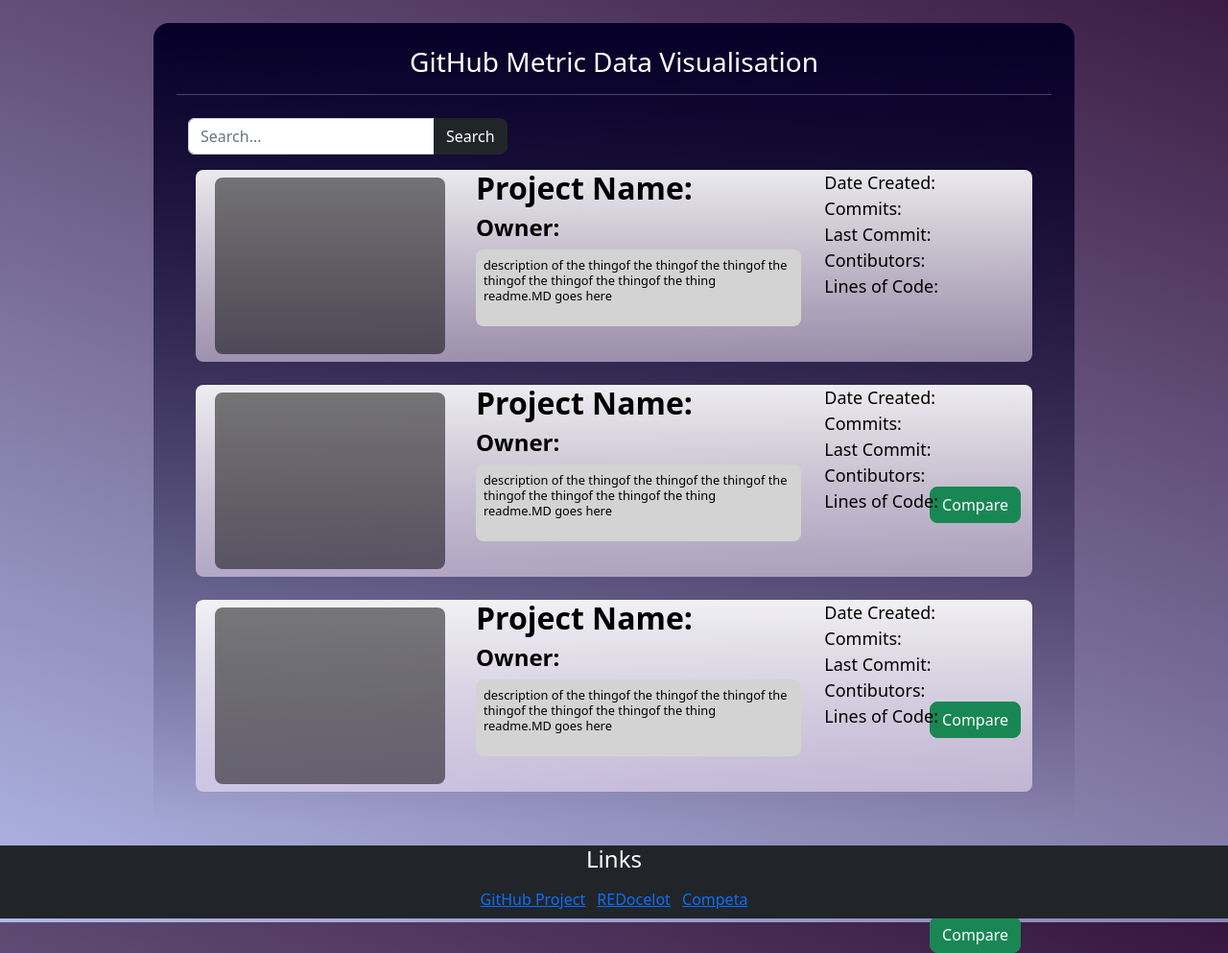
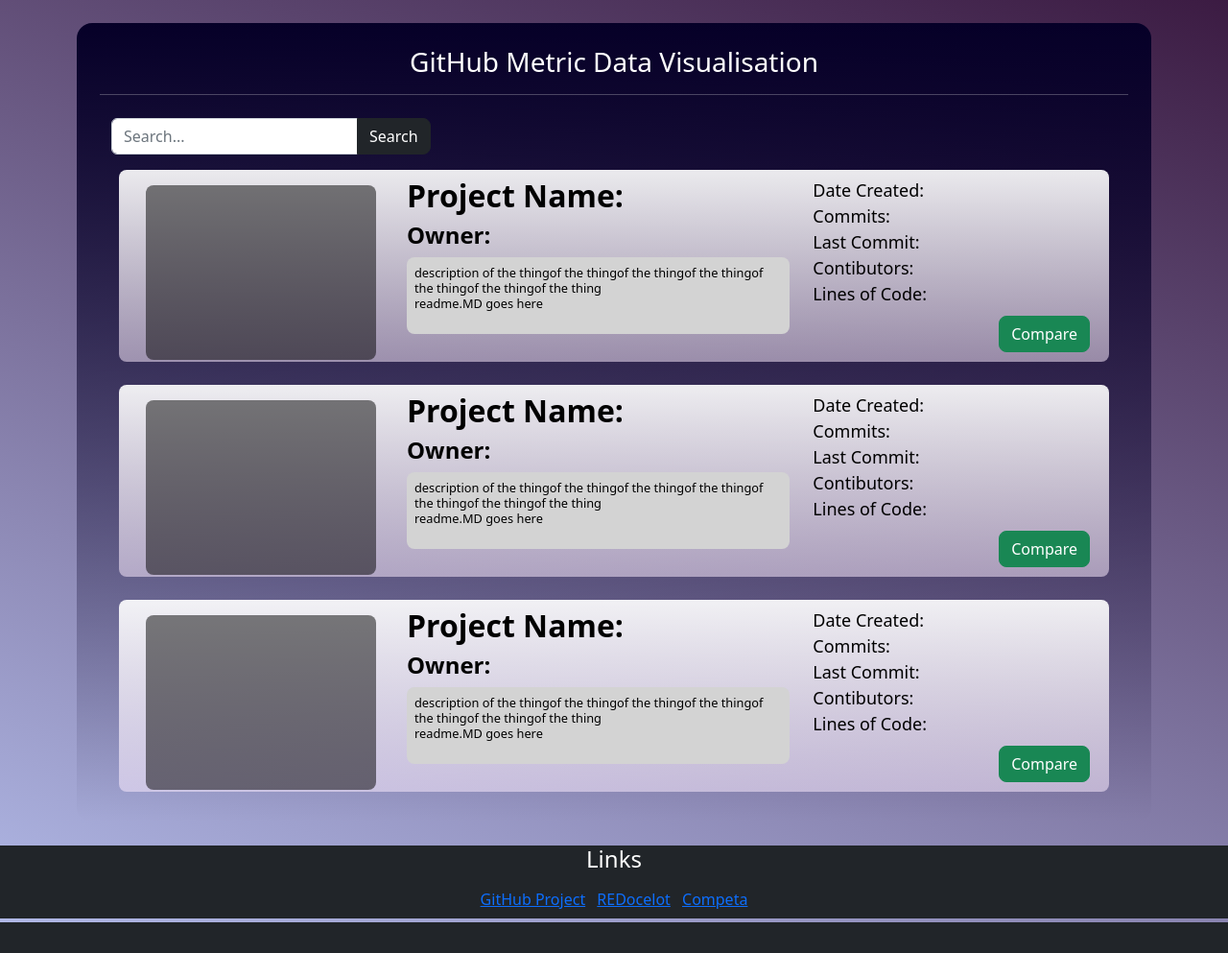
Before and after one commit to prosk8tr/hackcamp-2024, a Flask app: page /page1 in a window 1280 px wide. Shown: the part 56-1049 px from the top of the page at 96% size. After the commit the page ends 1017 px from the top, so only its background shows below. Run offline with Flask 3, Linux system fonts and the light colour scheme.

Commit message:
just commit please

```diff
--- a/fish/static/css/my-style.css
+++ b/fish/static/css/my-style.css
@@ -11,8 +11,8 @@
     text-align: center;
     padding: 3vmin;
     margin-top: 3vmin;
-    margin-left: 20vmin;
-    margin-right: 20vmin;
+    margin-left: 10vmin;
+    margin-right: 10vmin;
     margin-bottom: 3vmin;
     /* height: 80vmin; */
     border-radius: 2vmin;
@@ -50,7 +50,7 @@
     margin-top: 2vmin;
     height: 25vmin;
     border-radius: 1vmin;
-
+    padding: 1vmin;
     background-image: linear-gradient(to bottom, rgba(255, 255, 255, 0.912), rgba(252, 236, 255, 0.523));
     color: black;
     font-size: large;
@@ -64,8 +64,9 @@
 
 .placeholder{
     margin: 1vmin;
-    height: 23vmin;
+    height: 100%;
     width: 30vmin;
+    object-fit: cover;
     border-radius: 1vmin;
     background-color: rgb(0, 0, 0);
 
--- a/fish/templates/page1.html
+++ b/fish/templates/page1.html
@@ -23,7 +23,7 @@
    <!--Buttons-->
    {% for i in range(3) %}
    <a href="/metrics" style="text-decoration: none;">
-    <div class = "nav item git-button">
+    <div class = "item git-button">
         <div class="container">
             <div class="row">
                 <div class="col-auto">
@@ -47,7 +47,7 @@
                     </p>
                 </div>
                 <div class="col flex-column align-items-end" style="justify-content: flex-end;">
-                    <button href="music.com" class="btn btn-success hover-button" id="compare" style="float: right; margin-top: 130px;">Compare</button>
+                    <button href="music.com" class="btn btn-success hover-button" id="compare" style="float: right; margin-top: 18vmin;">Compare</button>
                 </div>
 
             </div>
```
